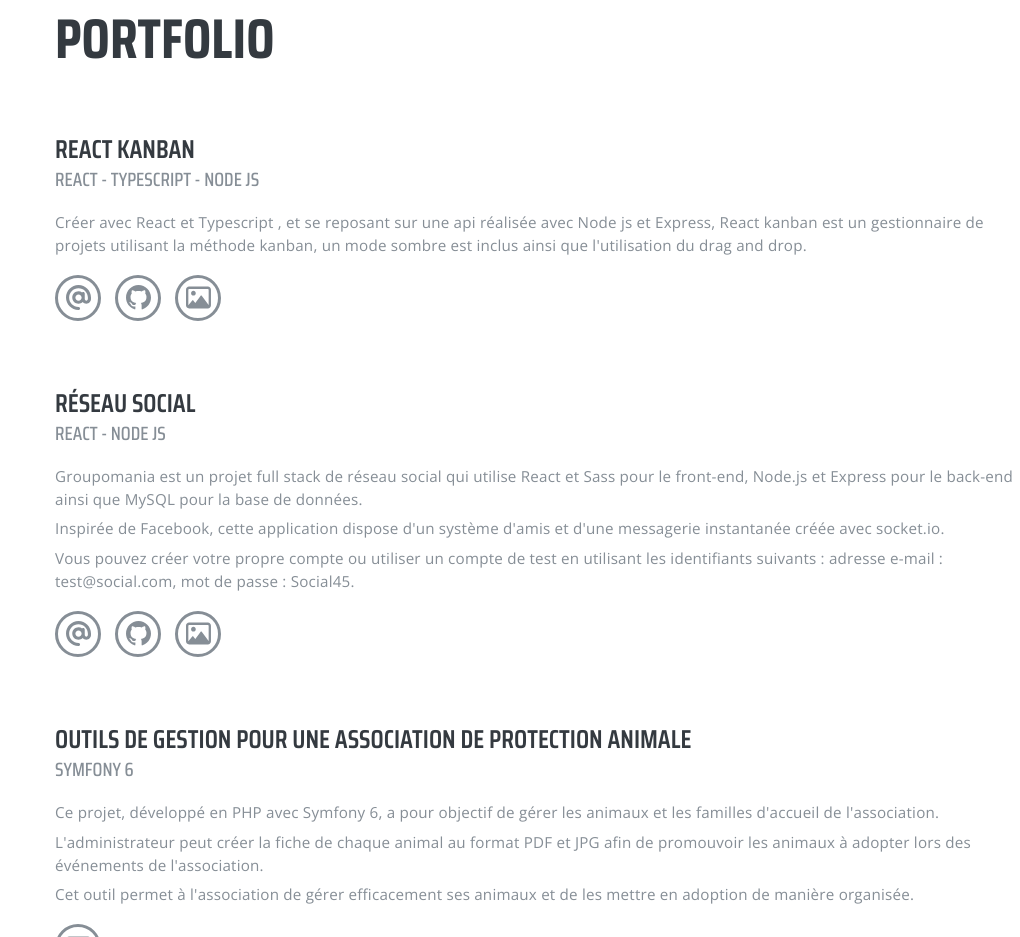
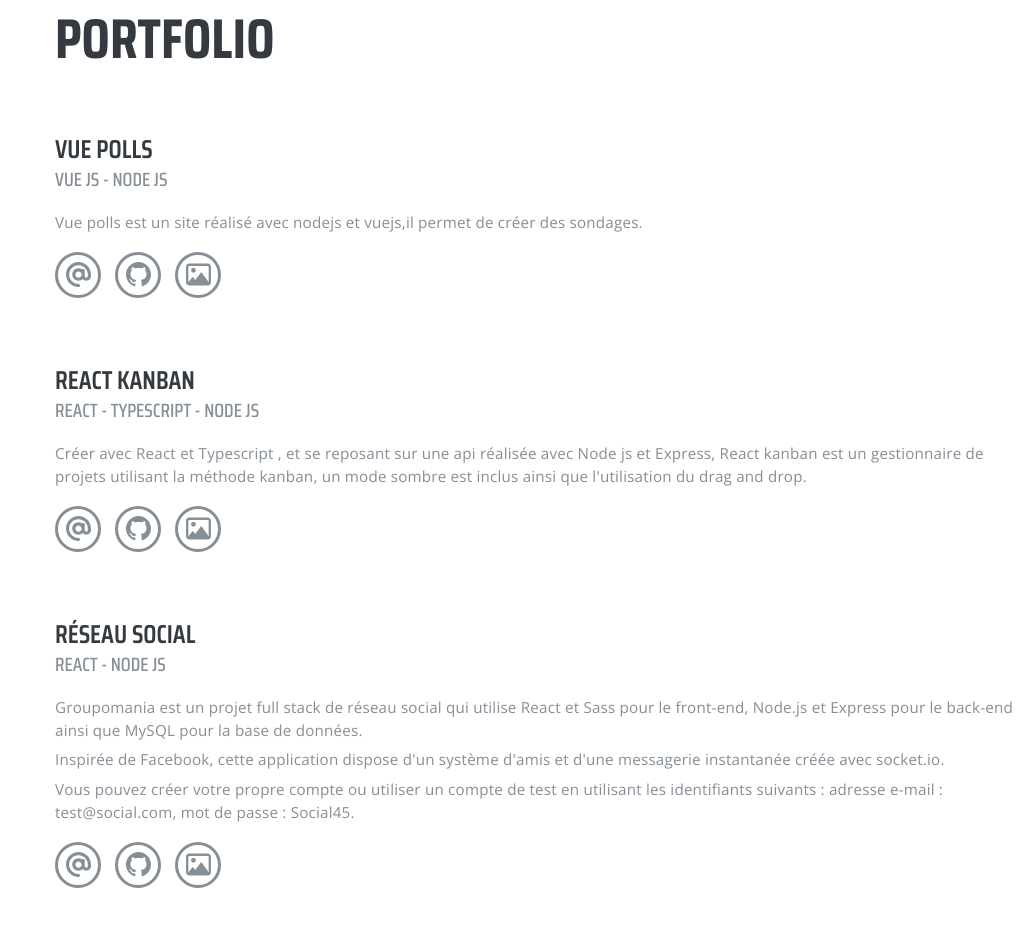
Before and after one commit to julabina/basic-portfolio, a website: page index.html in a window 1280 px wide. Shown: the part 860-1797 px from the top of the page, without its empty margins (260-1280 px from the left). Drawn offline with nearby package versions, Linux system fonts and the light colour scheme.

Commit message:
add polls project

```diff
--- a/assets/script/app.js
+++ b/assets/script/app.js
@@ -9,6 +9,7 @@ const screenRentable = ['rentable/1.webp', 'rentable/2.webp'];
 const screenGames = ['games/1.webp', 'games/2.webp', 'games/3.webp', 'games/4.webp', 'games/5.webp', 'games/6.webp', 'games/7.webp', 'games/8.webp', 'games/9.webp', 'games/10.webp', 'games/11.webp', 'games/12.webp'];
 const screenFrontend = ['frontendmentor/1.webp', 'frontendmentor/2.webp', 'frontendmentor/3.webp', 'frontendmentor/4.webp', 'frontendmentor/5.webp'];
 const screenKanban = ['kanban/1.webp', 'kanban/2.webp', 'kanban/3.webp', 'kanban/4.webp', 'kanban/5.webp', 'kanban/6.webp'];
+const screenPoll = ['poll/1.webp', 'poll/2.webp', 'poll/3.webp', 'poll/4.webp'];
 let imgArr = [];
 
 const openModal = (project) => {
@@ -36,6 +37,8 @@ const openModal = (project) => {
         imgArr = screenFrontend;
     } else if (project === 'kanban') {
         imgArr = screenKanban;
+    } else if (project === 'poll') {
+        imgArr = screenPoll;
     }
 
     for (let i = 0; i < imgArr.length; i++) {
--- a/index.html
+++ b/index.html
@@ -43,6 +43,22 @@
             </section>
             <section class="portfolio__content__section portfolio__content__project" id="project">
                 <h2>Portfolio</h2>
+                <article>
+                    <h3>Vue polls</h3>
+                    <h4>Vue js - node js</h4>
+                    <p class="portfolio__content__project__para">Vue polls est un site réalisé avec nodejs et vuejs,il permet de créer des sondages.</p>
+                    <div class="portfolio__content__project__optionsCont">
+                        <a target="_blank" rel="noopener" href="https://polls.julienlenfume.com"><div class="portfolio__content__project__optionsCont__option">
+                            <img src="./assets/images/at-solid.svg" alt="Live site icon">
+                        </div></a>
+                        <a target="_blank" rel="noopener" href="https://github.com/julabina/basic_strawpoll"><div class="portfolio__content__project__optionsCont__option">
+                            <img src="./assets/images/github.svg" alt="github icon">
+                        </div></a>
+                        <div onClick="openModal('poll')" class="portfolio__content__project__optionsCont__option">
+                            <img src="./assets/images/image-regular.svg" alt="Screenshot icon">
+                        </div>
+                    </div>
+                </article>
                 <article>
                     <h3>React kanban</h3>
                     <h4>React - Typescript - node js</h4>
```
Also changed, not shown: assets/images/screenshot/poll/1.webp (added), assets/images/screenshot/poll/2.webp (added), assets/images/screenshot/poll/3.webp (added), assets/images/screenshot/poll/4.webp (added).
